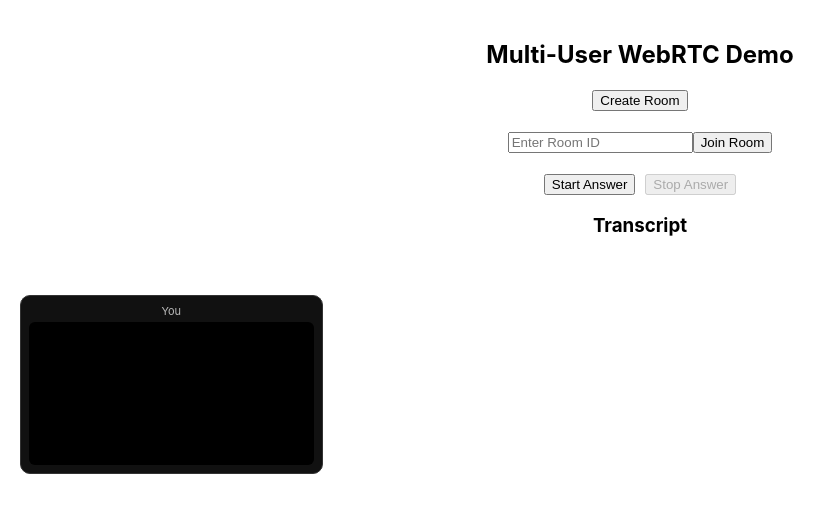
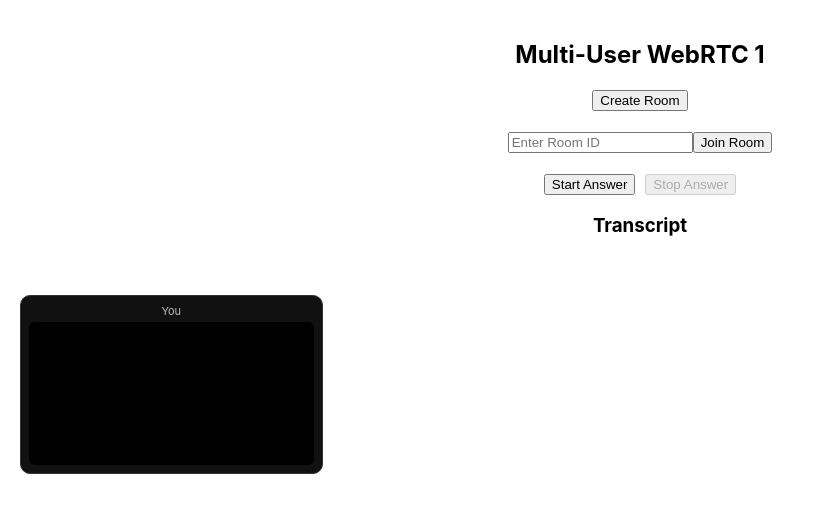
Before and after one commit to sahilvadia7/cogbee-react, a React (Create React App) app: page / in a window 1280 px wide. Shown: the top 512 px of the page, without its empty margins (0-836 px from the left). Built offline with nearby package versions, Linux system fonts and the light colour scheme; no server answers.

Commit message:
testing : 8 (Peer changes:2)

```diff
--- a/src/WebRTCRoom.js
+++ b/src/WebRTCRoom.js
@@ -537,7 +537,7 @@ useEffect(() => {
   // ------------------------------------------------------------
   return (
     <div style={{ padding: 20 }}>
-      <h2>Multi-User WebRTC Demo</h2>
+      <h2>Multi-User WebRTC 1</h2>
 
       <button onClick={createRoom}>Create Room</button>
       {createdLink && (
```
